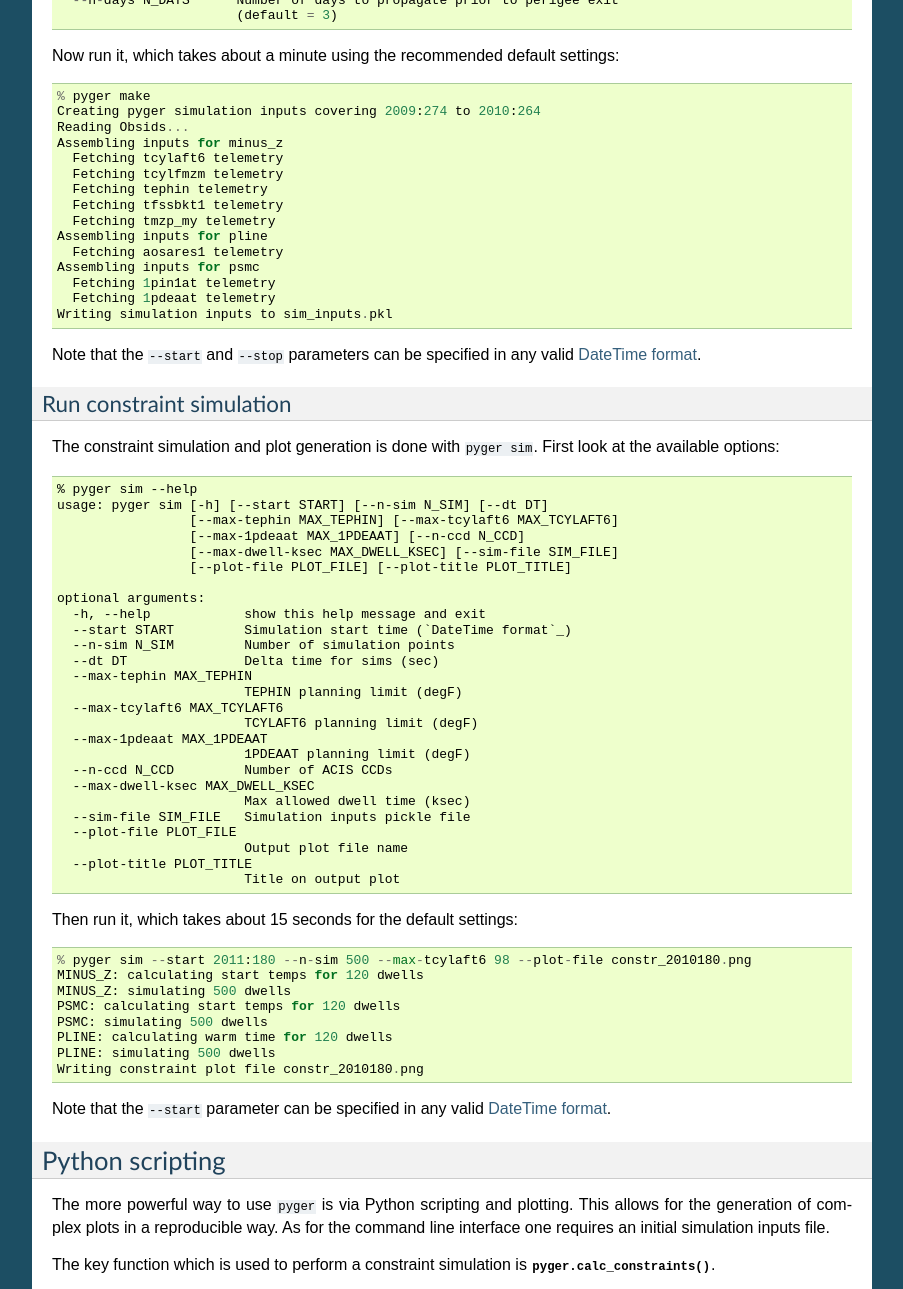
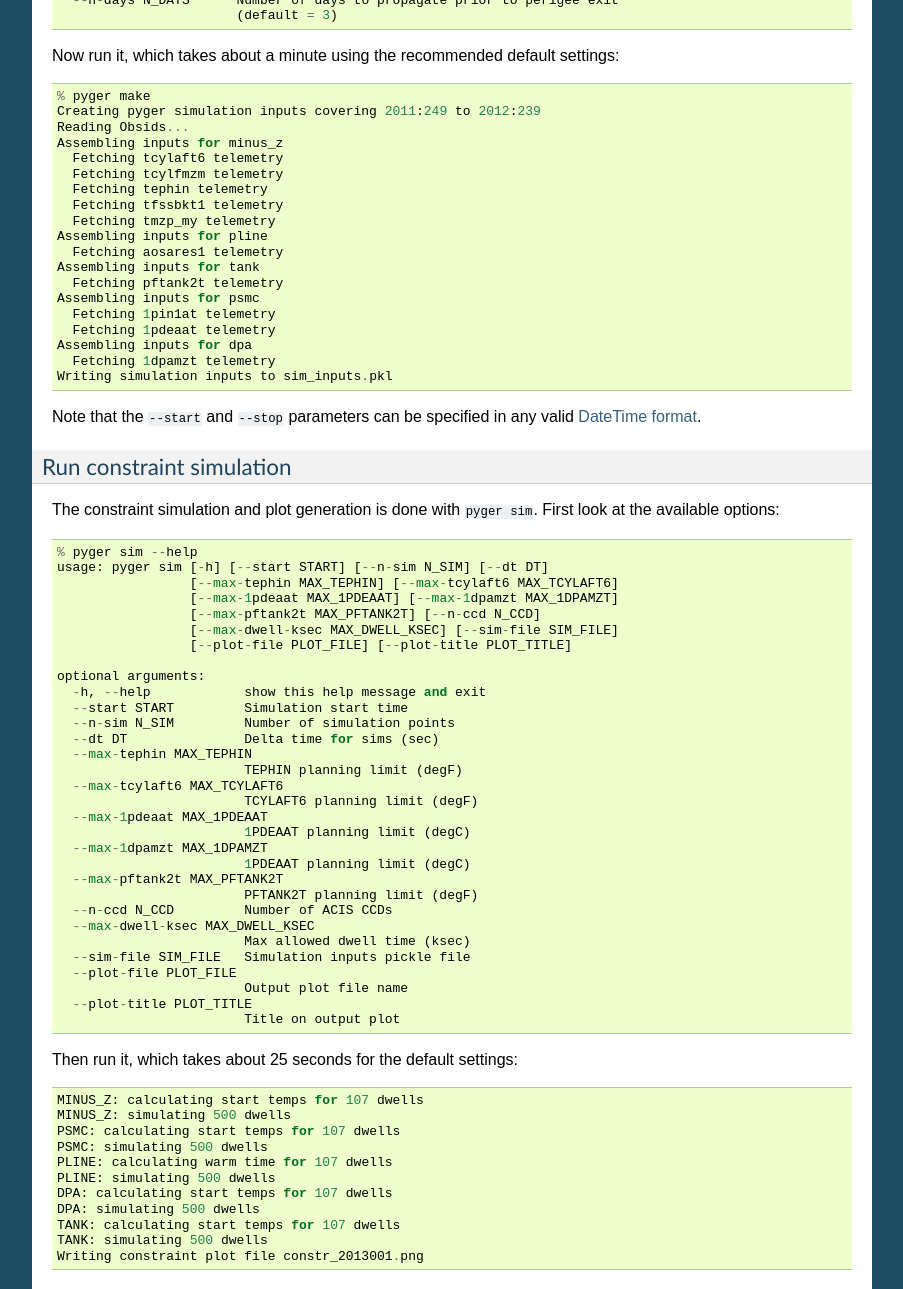
Before and after one commit to sot/pyger, a Sphinx documentation site: the page built from doc/index.rst, in a window 1280 px wide and 1400 px high, scrolled down 1841 px, cut to the strip 0-1289 px from the top of the window. Shown: the whole strip, without its empty margins (198-1101 px from the left). Built offline with Sphinx 7.4.7, drawn with Linux system fonts in a browser that asks for light colours.

Commit message:
Update docs for 0.2 (add DPA and tank models)

```diff
--- a/doc/index.rst
+++ b/doc/index.rst
@@ -86,7 +86,7 @@ make``.  First look at the available options::
 Now run it, which takes about a minute using the recommended default settings::
 
   % pyger make
-  Creating pyger simulation inputs covering 2009:274 to 2010:264
+  Creating pyger simulation inputs covering 2011:249 to 2012:239
   Reading Obsids...
   Assembling inputs for minus_z
     Fetching tcylaft6 telemetry
@@ -96,10 +96,15 @@ Now run it, which takes about a minute using the recommended default settings::
     Fetching tmzp_my telemetry
   Assembling inputs for pline
     Fetching aosares1 telemetry
+  Assembling inputs for tank
+    Fetching pftank2t telemetry
   Assembling inputs for psmc
     Fetching 1pin1at telemetry
     Fetching 1pdeaat telemetry
+  Assembling inputs for dpa
+    Fetching 1dpamzt telemetry
   Writing simulation inputs to sim_inputs.pkl
+
 
 Note that the ``--start`` and ``--stop`` parameters can be specified in any valid  `DateTime format`_.
 
@@ -111,13 +116,14 @@ The constraint simulation and plot generation is done with ``pyger sim``.  First
   % pyger sim --help
   usage: pyger sim [-h] [--start START] [--n-sim N_SIM] [--dt DT]
                    [--max-tephin MAX_TEPHIN] [--max-tcylaft6 MAX_TCYLAFT6]
-                   [--max-1pdeaat MAX_1PDEAAT] [--n-ccd N_CCD]
+                   [--max-1pdeaat MAX_1PDEAAT] [--max-1dpamzt MAX_1DPAMZT]
+                   [--max-pftank2t MAX_PFTANK2T] [--n-ccd N_CCD]
                    [--max-dwell-ksec MAX_DWELL_KSEC] [--sim-file SIM_FILE]
                    [--plot-file PLOT_FILE] [--plot-title PLOT_TITLE]
 
   optional arguments:
     -h, --help            show this help message and exit
-    --start START         Simulation start time (`DateTime format`_)
+    --start START         Simulation start time
     --n-sim N_SIM         Number of simulation points
     --dt DT               Delta time for sims (sec)
     --max-tephin MAX_TEPHIN
@@ -125,7 +131,11 @@ The constraint simulation and plot generation is done with ``pyger sim``.  First
     --max-tcylaft6 MAX_TCYLAFT6
                           TCYLAFT6 planning limit (degF)
     --max-1pdeaat MAX_1PDEAAT
-                          1PDEAAT planning limit (degF)
+                          1PDEAAT planning limit (degC)
+    --max-1dpamzt MAX_1DPAMZT
+                          1PDEAAT planning limit (degC)
+    --max-pftank2t MAX_PFTANK2T
+                          PFTANK2T planning limit (degF)
     --n-ccd N_CCD         Number of ACIS CCDs
     --max-dwell-ksec MAX_DWELL_KSEC
                           Max allowed dwell time (ksec)
@@ -135,16 +145,19 @@ The constraint simulation and plot generation is done with ``pyger sim``.  First
     --plot-title PLOT_TITLE
                           Title on output plot
 
-Then run it, which takes about 15 seconds for the default settings::
+Then run it, which takes about 25 seconds for the default settings::
 
-  % pyger sim --start 2011:180 --n-sim 500 --max-tcylaft6 98 --plot-file constr_2010180.png
-  MINUS_Z: calculating start temps for 120 dwells
+  MINUS_Z: calculating start temps for 107 dwells
   MINUS_Z: simulating 500 dwells
-  PSMC: calculating start temps for 120 dwells
+  PSMC: calculating start temps for 107 dwells
   PSMC: simulating 500 dwells
-  PLINE: calculating warm time for 120 dwells
+  PLINE: calculating warm time for 107 dwells
   PLINE: simulating 500 dwells
-  Writing constraint plot file constr_2010180.png
+  DPA: calculating start temps for 107 dwells
+  DPA: simulating 500 dwells
+  TANK: calculating start temps for 107 dwells
+  TANK: simulating 500 dwells
+  Writing constraint plot file constr_2013001.png
 
 Note that the ``--start`` parameter can be specified in any valid  `DateTime format`_.
 
```
Also changed, not shown: doc/pyger.rst (+12 -0 lines), doc/constraints.png.
